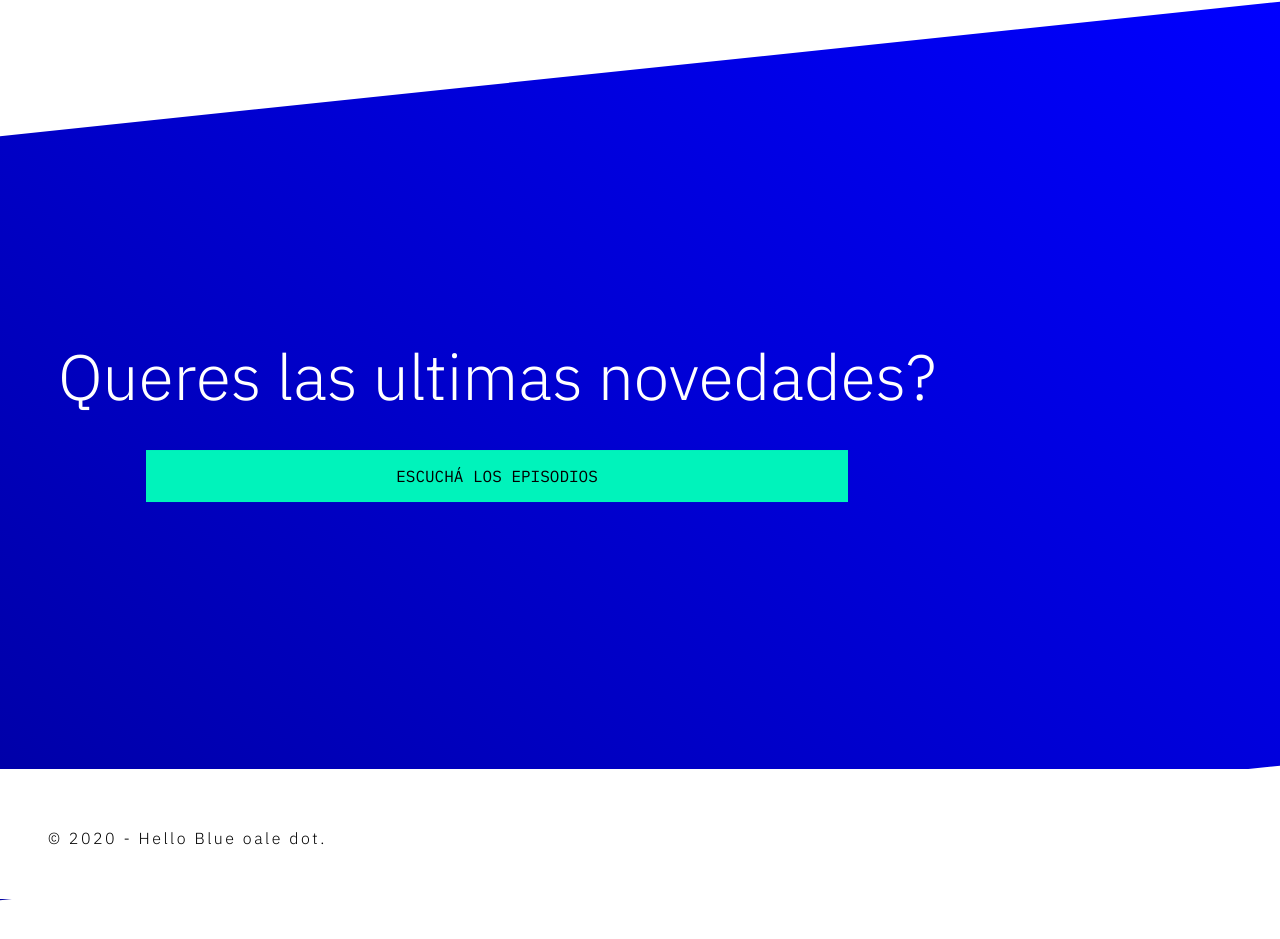
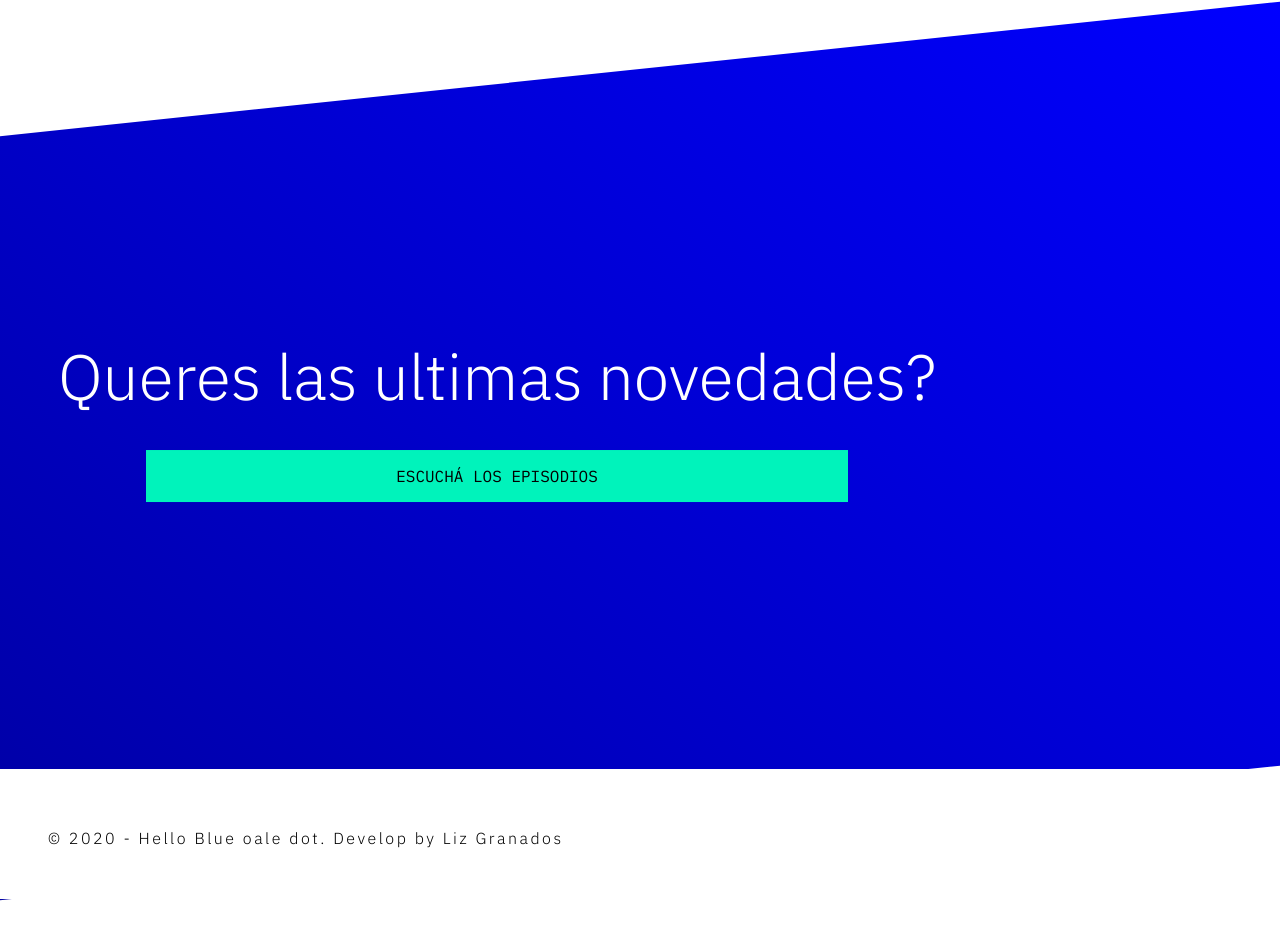
Before and after one commit to lizeth-granados/podcastChannel, a plain HTML site: page index.html in a window 1280 px wide. Shown: the part 2708-3647 px from the top of the page. Drawn offline with Linux system fonts and the light colour scheme.

Commit message:
Update index.html

```diff
--- a/index.html
+++ b/index.html
@@ -1,5 +1,6 @@
 <!DOCTYPE html>
 <html lang="en">
+<!-- Feel free to use my code if this help you to learn, By Liz Granados-->
 
 <head>
     <meta charset="UTF-8">
@@ -7,7 +8,7 @@
     <link rel="stylesheet" href="css/style.css">
     <link href="https://fonts.googleapis.com/css2?family=Alata&family=Anton&family=Roboto:ital,wght@0,100;0,300;0,500;1,100&display=swap" rel="stylesheet">
 
-    <title>Document</title>
+    <title>Podcast Channel Demo</title>
 </head>
 
 <body>
@@ -93,7 +94,7 @@
             </div>
         </section>
         <footer>
-            <p>© 2020 - Hello Blue oale dot.</p>
+            <p>© 2020 - Hello Blue oale dot. Develop by Liz Granados</p>
         </footer>
     </main>
     <script src="https://kit.fontawesome.com/92cc8a193e.js" crossorigin="anonymous"></script>
```
